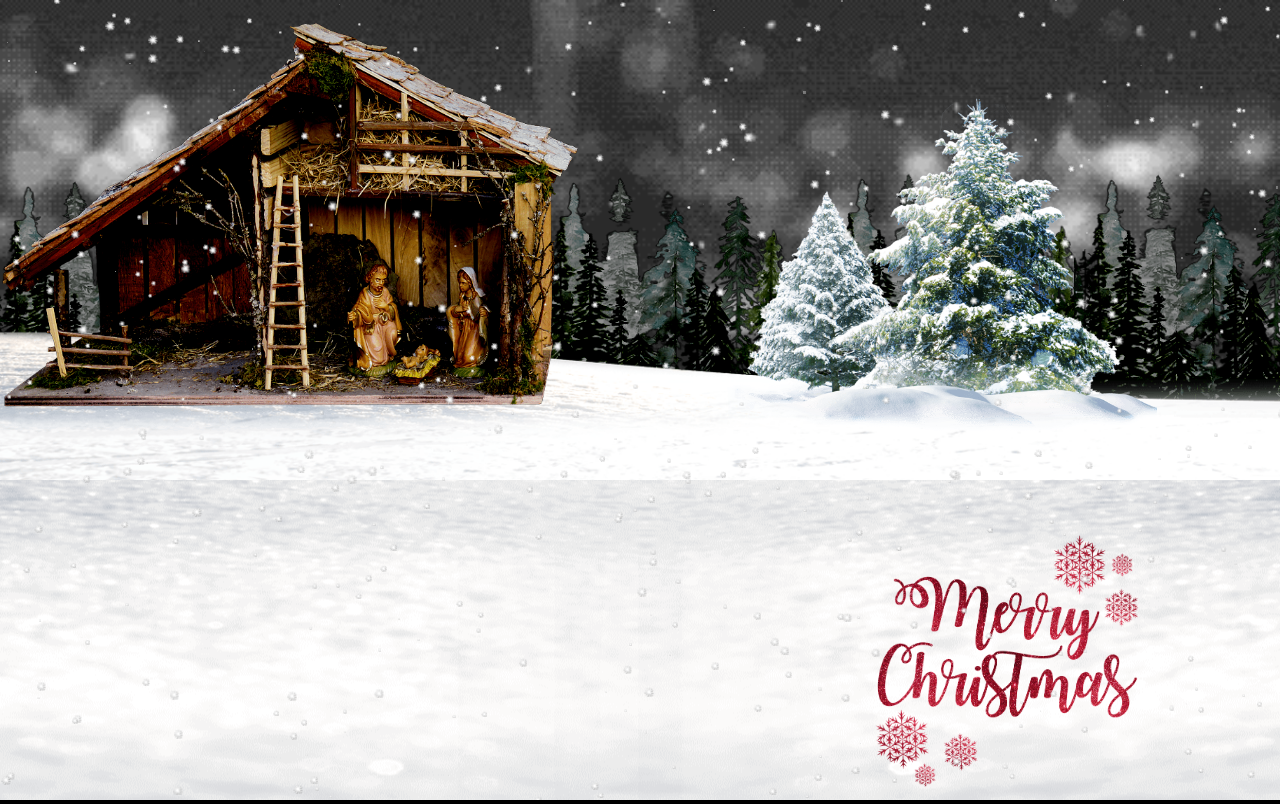
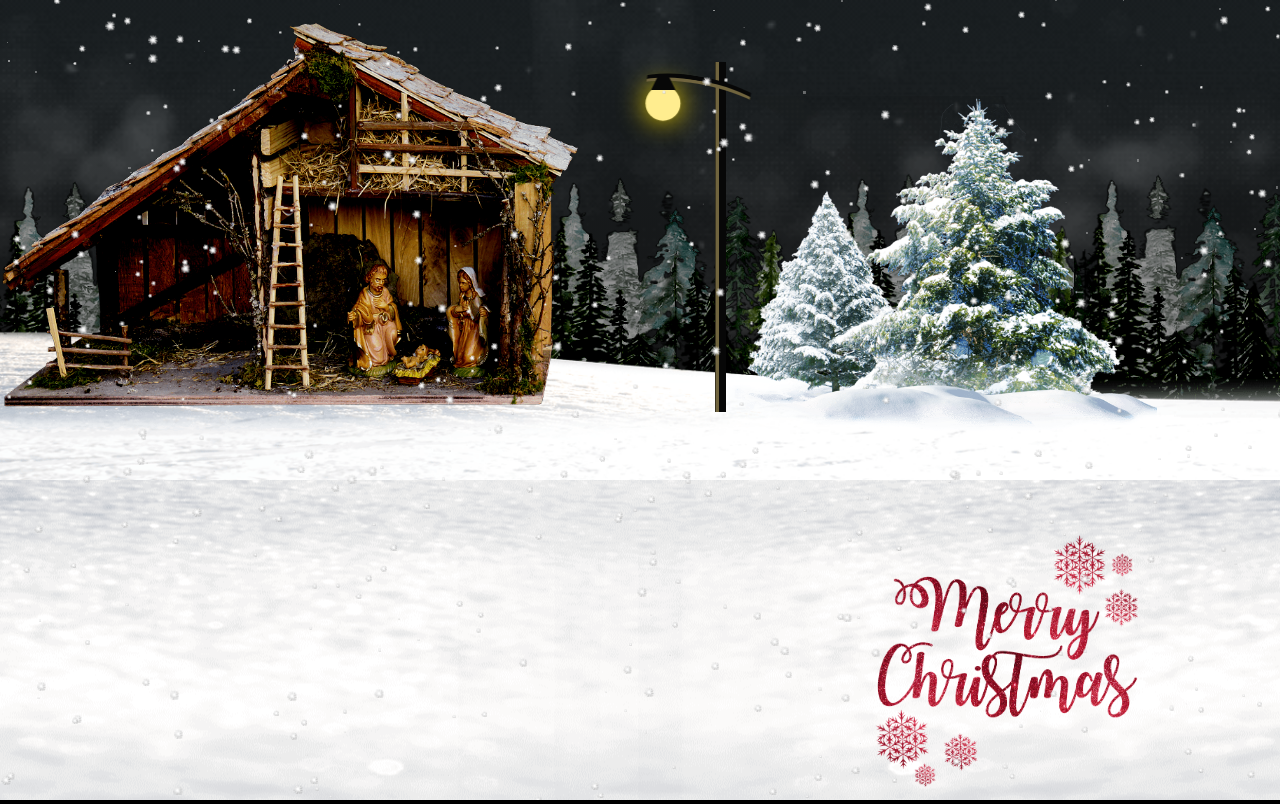
Before and after one commit to Amrutha-A-J/Xmas2021, a plain HTML site: page index.html in a window 1280 px wide. Drawn offline with Linux system fonts and the light colour scheme.

Commit message:
Update style.css

```diff
--- a/style.css
+++ b/style.css
@@ -2,143 +2,141 @@ html {
   background-color: #000;
 }
 body {
-  min-height: 100vh;
-  max-width: 100vw;
   background: url(images/snow_ls.png);
+  background-color: #ddd;
   background-repeat: repeat;
   margin: 0 auto;
-  background-color: #dddcdc;
+  max-width: 100vw;
+  min-height: 100vh;
 }
 #particles-js {
   pointer-events: none;
 }
 .snow {
+  height: 100%;
   position: absolute;
+  width: 100%;
   z-index: 100;
-  width: 100%;
-  height: 100%;
 }
 .sky {
+  background: linear-gradient(
+      to bottom,
+      rgba(19, 25, 28, 0.8) 10%,
+      rgba(15, 14, 14, 0.8) 100%
+    ),
+    url(images/bg.gif);
+  background-position: 50% 50%;
+  background-repeat: no-repeat;
+  background-size: cover;
+  height: 63%;
   position: fixed;
   width: 100%;
-  height: 63%;
-  background: url(images/bg.gif);
-  background-repeat: no-repeat;
-  background-size: cover;
-  background-position: 50% 50%;
 }
 .ls-container {
+  bottom: -10px;
   position: absolute;
+  width: 100%;
   z-index: 5;
-  bottom: -10px;
-  width: 100%;
 }
 .ls-container img {
   width: 100%;
 }
-.crib {
+.ls-container .crib {
+  bottom: 15%;
   position: absolute;
   z-index: 10;
-  bottom: 15%;
 }
-.crib img {
+.ls-container .crib img {
   width: 70%;
 }
-.pine_fg {
+.ls-container .pine_fg {
+  left: 78%;
   position: absolute;
-  left: 78%;
 }
-#bg {
-  position: fixed;
-  height: 100%;
-  width: 100%;
-  z-index: -1;
-  background-image: linear-gradient(to bottom, #180c1c 0%, #172630 100%);
-}
-.lamp {
+.lamp-container .lamp {
+  bottom: 0;
   position: fixed;
   width: 150px;
-  bottom: 0;
 }
 .lamp-container {
   left: 86%;
   position: relative;
   transform: scale(0.3);
 }
-#short {
+.lamp-container .lamp {
   height: 500px;
   left: calc(50% - 230px);
   transform: scaleX(-1);
 }
-#post,
-#curve,
-#socket,
-#light {
+.lamp-container .lamp .post,
+.lamp-container .lamp .curve,
+.lamp-container .lamp .socket,
+.lamp-container .lamp .light {
   position: absolute;
 }
-#post {
+.lamp-container .lamp .post {
+  background: #070707;
+  border-right: 5px solid #70643e;
   height: 100%;
+  left: 30px;
   width: 10px;
-  background: #070707;
-  left: 30px;
-  border-right: 5px solid #70643e;
 }
-#curve {
+.lamp-container .lamp .curve {
+  height: 100px;
+  left: 0;
   overflow: hidden;
+  top: 20px;
+  transform: rotate(-10deg);
   width: 100%;
-  left: 0;
-  top: 20px;
-  height: 100px;
-  transform: rotate(-10deg);
 }
-#curve:before,
-#curve:after {
+.lamp-container .lamp .curve:before,
+.lamp-container .lamp .curve:after {
+  border-radius: 50%;
   content: '';
+  height: 100%;
+  left: -50px;
   position: absolute;
-  height: 100%;
   width: 250px;
-  left: -50px;
+}
+.lamp-container .lamp .curve:before {
+  border-top: 10px solid #070707;
+  top: 0;
+}
+.lamp-container .lamp .curve:after {
+  border-top: 5px solid #70643e;
+  top: 6px;
+}
+.lamp-container .lamp .socket {
+  border: solid transparent;
+  border-bottom-color: #070707;
+  border-width: 20px 10px;
+  height: 0;
+  right: 13px;
+  top: 0;
+  width: 15px;
+}
+.lamp-container .lamp .socket:after {
+  animation: flicker 3s ease-out infinite;
+  background: #ffed8f;
   border-radius: 50%;
-}
-#curve:before {
-  top: 0;
-  border-top: 10px solid #070707;
-}
-#curve:after {
-  top: 6px;
-  border-top: 5px solid #70643e;
-}
-#socket {
-  width: 15px;
-  height: 0;
-  border: solid transparent;
-  border-width: 20px 10px;
-  border-bottom-color: #070707;
-  top: 0;
-  right: 13px;
-}
-#socket:after {
+  box-shadow: 0 0 10px;
+  color: #ffe000;
   content: '';
+  height: 50px;
+  left: -17px;
   position: absolute;
   top: 14px;
-  left: -17px;
-  height: 50px;
   width: 50px;
-  background: #ffed8f;
-  color: #ffe000;
-  border-radius: 50%;
-  box-shadow: 0 0 10px;
-  animation: flicker 3s ease-out infinite;
   z-index: -1;
 }
 .greeting {
+  bottom: 8px;
   position: absolute;
-  bottom: 8px;
   right: 11%;
 }
 .greeting img {
+  max-width: 450px;
   width: 50vw;
-  max-width: 450px;
 }
 @keyframes flicker {
   0% {
@@ -151,8 +149,8 @@ body {
     box-shadow: 0px 0px 6px;
   }
   9% {
+    box-shadow: 0px 0px 60px;
     opacity: 1;
-    box-shadow: 0px 0px 60px;
   }
   12% {
     box-shadow: 0px 0px;
@@ -180,7 +178,7 @@ body {
   }
 }
 @media (max-width: 768px) {
-  .crib img {
+  .ls-container .crib img {
     width: 65vw;
   }
 }
@@ -191,8 +189,8 @@ body {
     transform: scale(0.6);
   }
   .greeting img {
+    max-width: 450px;
     width: 39vh;
-    max-width: 450px;
   }
 }
 @media (min-width: 1000px) {
@@ -209,7 +207,7 @@ body {
     transform: scale(0.7);
   }
   .greeting img {
+    max-width: 450px;
     width: 33vh;
-    max-width: 450px;
   }
 }
```
